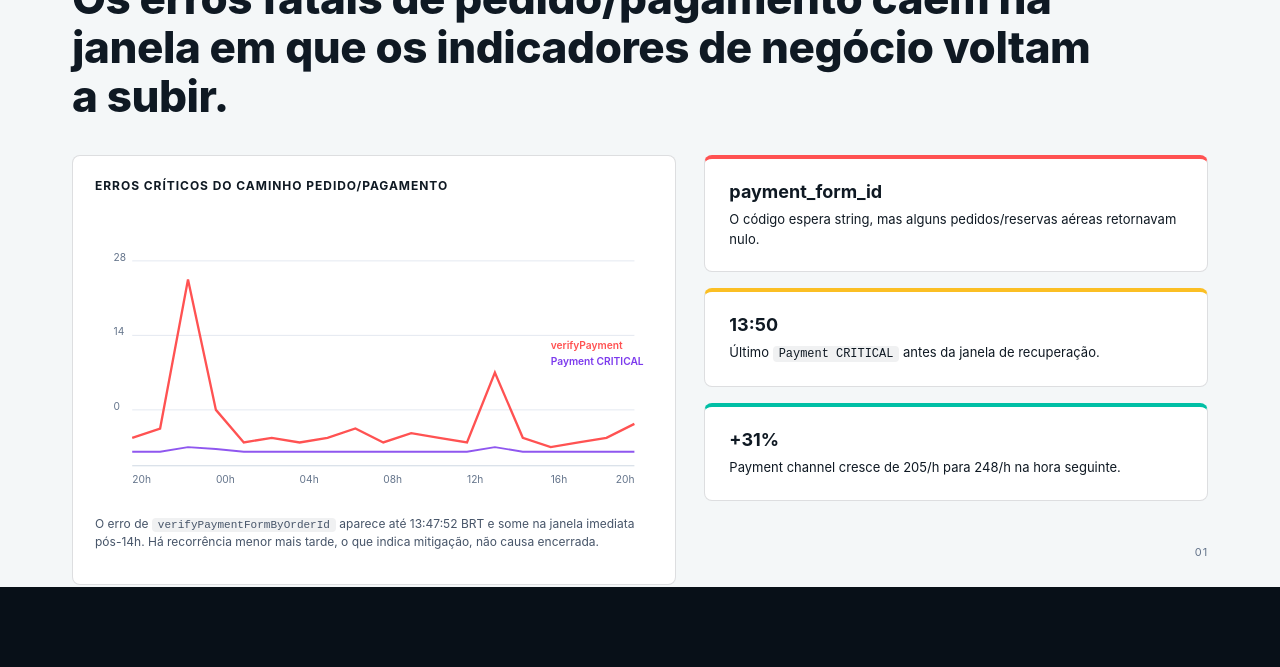
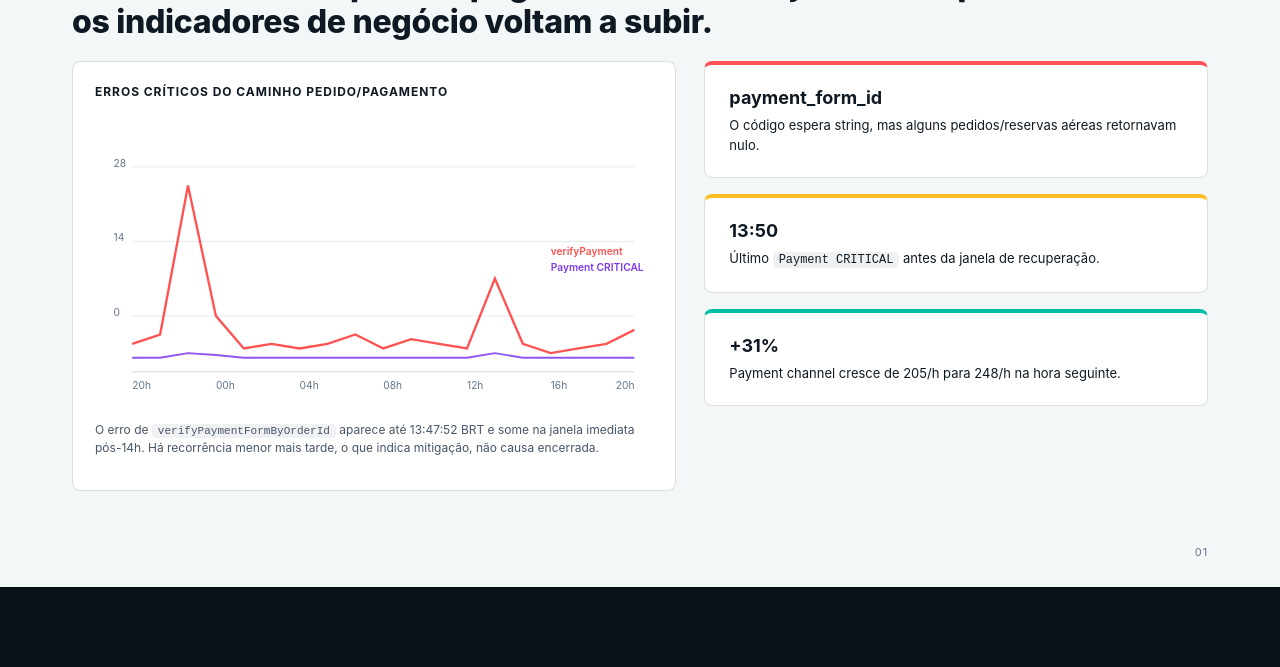
Before and after one commit to elven-observability/elven-decks, a website: page skill/layouts/06-chart-and-cards.html in a window 1280 px wide. Shown: the part 133-800 px from the top of the page. Drawn offline with Linux system fonts and the light colour scheme.

Commit message:
fix(theme): headline max-width 950 + chart-and-cards/code-and-callout grid; element.screenshot for preview

```diff
--- a/skill/templates/client-report-deck/elven-deck.css
+++ b/skill/templates/client-report-deck/elven-deck.css
@@ -128,11 +128,14 @@ img.logo-block { width: 92px; height: auto; }
   line-height: 1.12;
   letter-spacing: -0.01em;
   margin: 16px 0 0;
-  max-width: 1040px;
+  max-width: 950px;          /* reserva ~140px à direita pro .logo-block (92px) + gap */
   color: inherit;
 }
-.headline.is-large { font-size: 56px; }
+.headline.is-large { font-size: 56px; max-width: 1040px; }
 .headline.is-small { font-size: 36px; }
+/* Cover e closing podem usar largura cheia — logo fica no canto, separado do bloco */
+.layout-cover .headline,
+.layout-closing .headline { max-width: 1040px; }
 
 .subhead {
   font-size: 18px;
@@ -325,8 +328,16 @@ code, .mono { font-family: var(--font-mono); }
 }
 
 /* 06 — chart-and-cards */
-.layout-chart-and-cards { display: grid; grid-template-columns: 1.2fr 1fr; gap: 28px; align-items: start; padding-top: 120px; }
-.layout-chart-and-cards .header { grid-column: 1 / -1; margin-top: -52px; margin-bottom: 6px; }
+.layout-chart-and-cards {
+  display: grid;
+  grid-template-columns: 1.2fr 1fr;
+  grid-template-rows: auto 1fr;
+  column-gap: 28px;
+  row-gap: 20px;
+  align-items: start;
+}
+.layout-chart-and-cards .header { grid-column: 1 / -1; }
+.layout-chart-and-cards .header .headline { max-width: 950px; font-size: 32px; line-height: 1.18; margin-top: 12px; }
 .layout-chart-and-cards .chart {
   background: var(--white);
   border: 1px solid var(--line);
@@ -357,8 +368,16 @@ code, .mono { font-family: var(--font-mono); }
 .layout-chart-full .footnote { font-size: 12px; color: var(--muted-strong); margin-top: 12px; }
 
 /* 08 — code-and-callout */
-.layout-code-and-callout { display: grid; grid-template-columns: 1fr 1fr; column-gap: 28px; row-gap: 18px; padding-top: 100px; }
-.layout-code-and-callout .header { grid-column: 1 / -1; margin-top: -36px; }
+.layout-code-and-callout {
+  display: grid;
+  grid-template-columns: 1fr 1fr;
+  grid-template-rows: auto 1fr;
+  column-gap: 28px;
+  row-gap: 28px;
+  align-items: start;
+}
+.layout-code-and-callout .header { grid-column: 1 / -1; }
+.layout-code-and-callout .header .headline { max-width: 950px; }
 .layout-code-and-callout .code-panel { align-self: start; }
 .layout-code-and-callout .callout-banner { align-self: start; margin-top: 0; }
 
--- a/skill/templates/workshop-mentorship-deck/html-slides/elven-deck.css
+++ b/skill/templates/workshop-mentorship-deck/html-slides/elven-deck.css
@@ -128,11 +128,14 @@ img.logo-block { width: 92px; height: auto; }
   line-height: 1.12;
   letter-spacing: -0.01em;
   margin: 16px 0 0;
-  max-width: 1040px;
+  max-width: 950px;          /* reserva ~140px à direita pro .logo-block (92px) + gap */
   color: inherit;
 }
-.headline.is-large { font-size: 56px; }
+.headline.is-large { font-size: 56px; max-width: 1040px; }
 .headline.is-small { font-size: 36px; }
+/* Cover e closing podem usar largura cheia — logo fica no canto, separado do bloco */
+.layout-cover .headline,
+.layout-closing .headline { max-width: 1040px; }
 
 .subhead {
   font-size: 18px;
@@ -325,8 +328,16 @@ code, .mono { font-family: var(--font-mono); }
 }
 
 /* 06 — chart-and-cards */
-.layout-chart-and-cards { display: grid; grid-template-columns: 1.2fr 1fr; gap: 28px; align-items: start; padding-top: 120px; }
-.layout-chart-and-cards .header { grid-column: 1 / -1; margin-top: -52px; margin-bottom: 6px; }
+.layout-chart-and-cards {
+  display: grid;
+  grid-template-columns: 1.2fr 1fr;
+  grid-template-rows: auto 1fr;
+  column-gap: 28px;
+  row-gap: 20px;
+  align-items: start;
+}
+.layout-chart-and-cards .header { grid-column: 1 / -1; }
+.layout-chart-and-cards .header .headline { max-width: 950px; font-size: 32px; line-height: 1.18; margin-top: 12px; }
 .layout-chart-and-cards .chart {
   background: var(--white);
   border: 1px solid var(--line);
@@ -357,8 +368,16 @@ code, .mono { font-family: var(--font-mono); }
 .layout-chart-full .footnote { font-size: 12px; color: var(--muted-strong); margin-top: 12px; }
 
 /* 08 — code-and-callout */
-.layout-code-and-callout { display: grid; grid-template-columns: 1fr 1fr; column-gap: 28px; row-gap: 18px; padding-top: 100px; }
-.layout-code-and-callout .header { grid-column: 1 / -1; margin-top: -36px; }
+.layout-code-and-callout {
+  display: grid;
+  grid-template-columns: 1fr 1fr;
+  grid-template-rows: auto 1fr;
+  column-gap: 28px;
+  row-gap: 28px;
+  align-items: start;
+}
+.layout-code-and-callout .header { grid-column: 1 / -1; }
+.layout-code-and-callout .header .headline { max-width: 950px; }
 .layout-code-and-callout .code-panel { align-self: start; }
 .layout-code-and-callout .callout-banner { align-self: start; margin-top: 0; }
 
--- a/skill/themes/elven-deck.css
+++ b/skill/themes/elven-deck.css
@@ -128,11 +128,14 @@ img.logo-block { width: 92px; height: auto; }
   line-height: 1.12;
   letter-spacing: -0.01em;
   margin: 16px 0 0;
-  max-width: 1040px;
+  max-width: 950px;          /* reserva ~140px à direita pro .logo-block (92px) + gap */
   color: inherit;
 }
-.headline.is-large { font-size: 56px; }
+.headline.is-large { font-size: 56px; max-width: 1040px; }
 .headline.is-small { font-size: 36px; }
+/* Cover e closing podem usar largura cheia — logo fica no canto, separado do bloco */
+.layout-cover .headline,
+.layout-closing .headline { max-width: 1040px; }
 
 .subhead {
   font-size: 18px;
@@ -325,8 +328,16 @@ code, .mono { font-family: var(--font-mono); }
 }
 
 /* 06 — chart-and-cards */
-.layout-chart-and-cards { display: grid; grid-template-columns: 1.2fr 1fr; gap: 28px; align-items: start; padding-top: 120px; }
-.layout-chart-and-cards .header { grid-column: 1 / -1; margin-top: -52px; margin-bottom: 6px; }
+.layout-chart-and-cards {
+  display: grid;
+  grid-template-columns: 1.2fr 1fr;
+  grid-template-rows: auto 1fr;
+  column-gap: 28px;
+  row-gap: 20px;
+  align-items: start;
+}
+.layout-chart-and-cards .header { grid-column: 1 / -1; }
+.layout-chart-and-cards .header .headline { max-width: 950px; font-size: 32px; line-height: 1.18; margin-top: 12px; }
 .layout-chart-and-cards .chart {
   background: var(--white);
   border: 1px solid var(--line);
@@ -357,8 +368,16 @@ code, .mono { font-family: var(--font-mono); }
 .layout-chart-full .footnote { font-size: 12px; color: var(--muted-strong); margin-top: 12px; }
 
 /* 08 — code-and-callout */
-.layout-code-and-callout { display: grid; grid-template-columns: 1fr 1fr; column-gap: 28px; row-gap: 18px; padding-top: 100px; }
-.layout-code-and-callout .header { grid-column: 1 / -1; margin-top: -36px; }
+.layout-code-and-callout {
+  display: grid;
+  grid-template-columns: 1fr 1fr;
+  grid-template-rows: auto 1fr;
+  column-gap: 28px;
+  row-gap: 28px;
+  align-items: start;
+}
+.layout-code-and-callout .header { grid-column: 1 / -1; }
+.layout-code-and-callout .header .headline { max-width: 950px; }
 .layout-code-and-callout .code-panel { align-self: start; }
 .layout-code-and-callout .callout-banner { align-self: start; margin-top: 0; }
 
--- a/tests/fixtures/elven-deck.css
+++ b/tests/fixtures/elven-deck.css
@@ -128,11 +128,14 @@ img.logo-block { width: 92px; height: auto; }
   line-height: 1.12;
   letter-spacing: -0.01em;
   margin: 16px 0 0;
-  max-width: 1040px;
+  max-width: 950px;          /* reserva ~140px à direita pro .logo-block (92px) + gap */
   color: inherit;
 }
-.headline.is-large { font-size: 56px; }
+.headline.is-large { font-size: 56px; max-width: 1040px; }
 .headline.is-small { font-size: 36px; }
+/* Cover e closing podem usar largura cheia — logo fica no canto, separado do bloco */
+.layout-cover .headline,
+.layout-closing .headline { max-width: 1040px; }
 
 .subhead {
   font-size: 18px;
@@ -325,8 +328,16 @@ code, .mono { font-family: var(--font-mono); }
 }
 
 /* 06 — chart-and-cards */
-.layout-chart-and-cards { display: grid; grid-template-columns: 1.2fr 1fr; gap: 28px; align-items: start; padding-top: 120px; }
-.layout-chart-and-cards .header { grid-column: 1 / -1; margin-top: -52px; margin-bottom: 6px; }
+.layout-chart-and-cards {
+  display: grid;
+  grid-template-columns: 1.2fr 1fr;
+  grid-template-rows: auto 1fr;
+  column-gap: 28px;
+  row-gap: 20px;
+  align-items: start;
+}
+.layout-chart-and-cards .header { grid-column: 1 / -1; }
+.layout-chart-and-cards .header .headline { max-width: 950px; font-size: 32px; line-height: 1.18; margin-top: 12px; }
 .layout-chart-and-cards .chart {
   background: var(--white);
   border: 1px solid var(--line);
@@ -357,8 +368,16 @@ code, .mono { font-family: var(--font-mono); }
 .layout-chart-full .footnote { font-size: 12px; color: var(--muted-strong); margin-top: 12px; }
 
 /* 08 — code-and-callout */
-.layout-code-and-callout { display: grid; grid-template-columns: 1fr 1fr; column-gap: 28px; row-gap: 18px; padding-top: 100px; }
-.layout-code-and-callout .header { grid-column: 1 / -1; margin-top: -36px; }
+.layout-code-and-callout {
+  display: grid;
+  grid-template-columns: 1fr 1fr;
+  grid-template-rows: auto 1fr;
+  column-gap: 28px;
+  row-gap: 28px;
+  align-items: start;
+}
+.layout-code-and-callout .header { grid-column: 1 / -1; }
+.layout-code-and-callout .header .headline { max-width: 950px; }
 .layout-code-and-callout .code-panel { align-self: start; }
 .layout-code-and-callout .callout-banner { align-self: start; margin-top: 0; }
 
```
Also changed, not shown: skill/scripts/preview-deck.js (+2 -8 lines), 1 other file.
